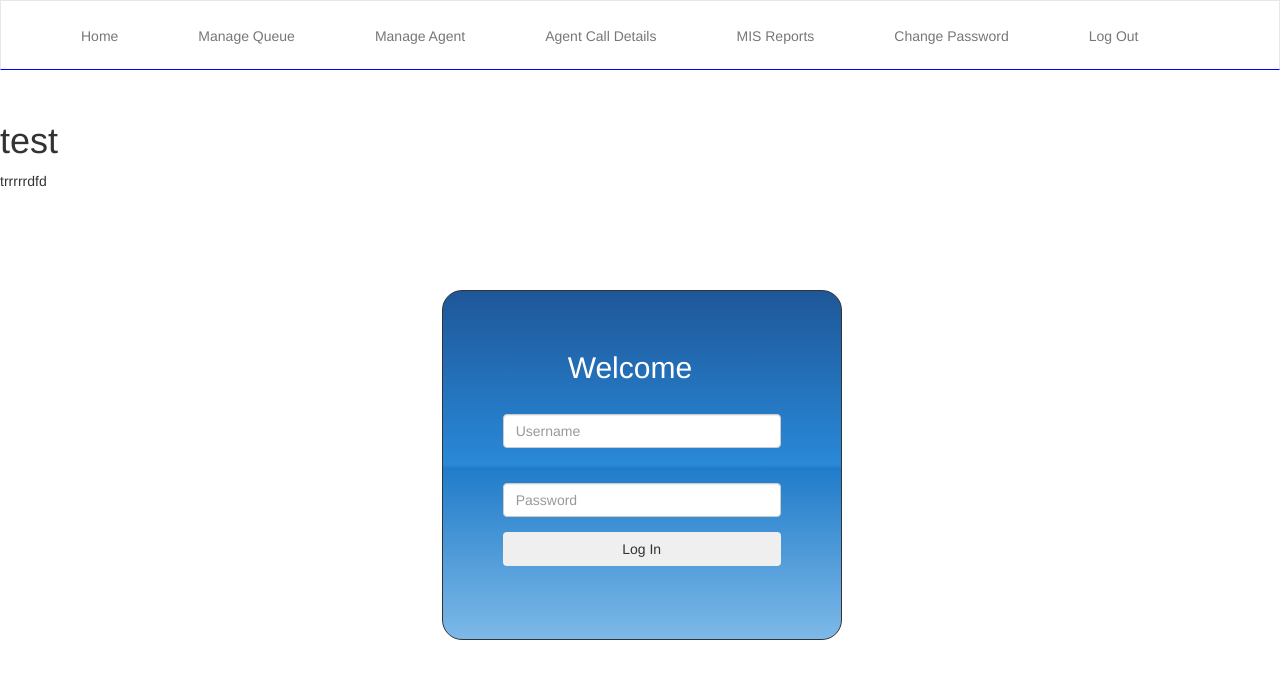
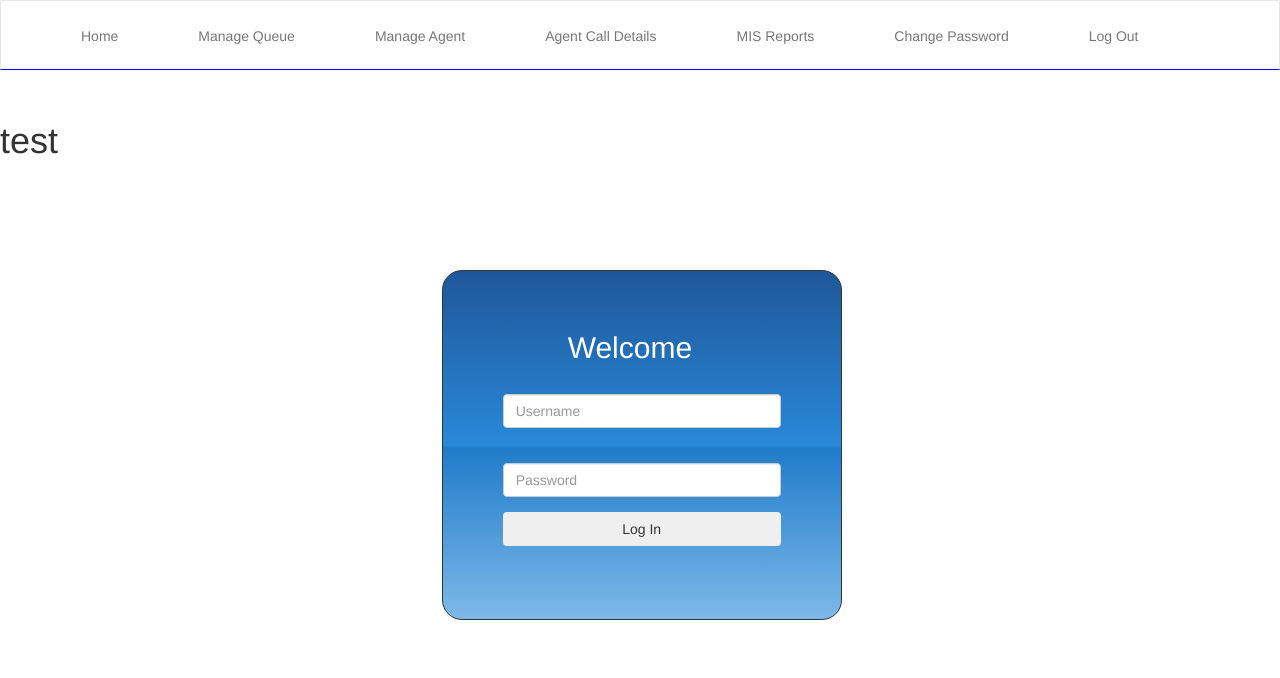
Before and after one commit to kallraju/call-center, an Angular app: page / in a window 1280 px wide. Shown: the top 678 px of the page. Built offline with nearby package versions, Linux system fonts and the light colour scheme.

Commit message:
cvcvcvvc
cvvccv

```diff
--- a/src/app/app.component.html
+++ b/src/app/app.component.html
@@ -1,5 +1,4 @@
 <navbar></navbar>
 <br>
 <br/><h1>test</h1>
-trrrrrdfd
 <router-outlet></router-outlet>
```
